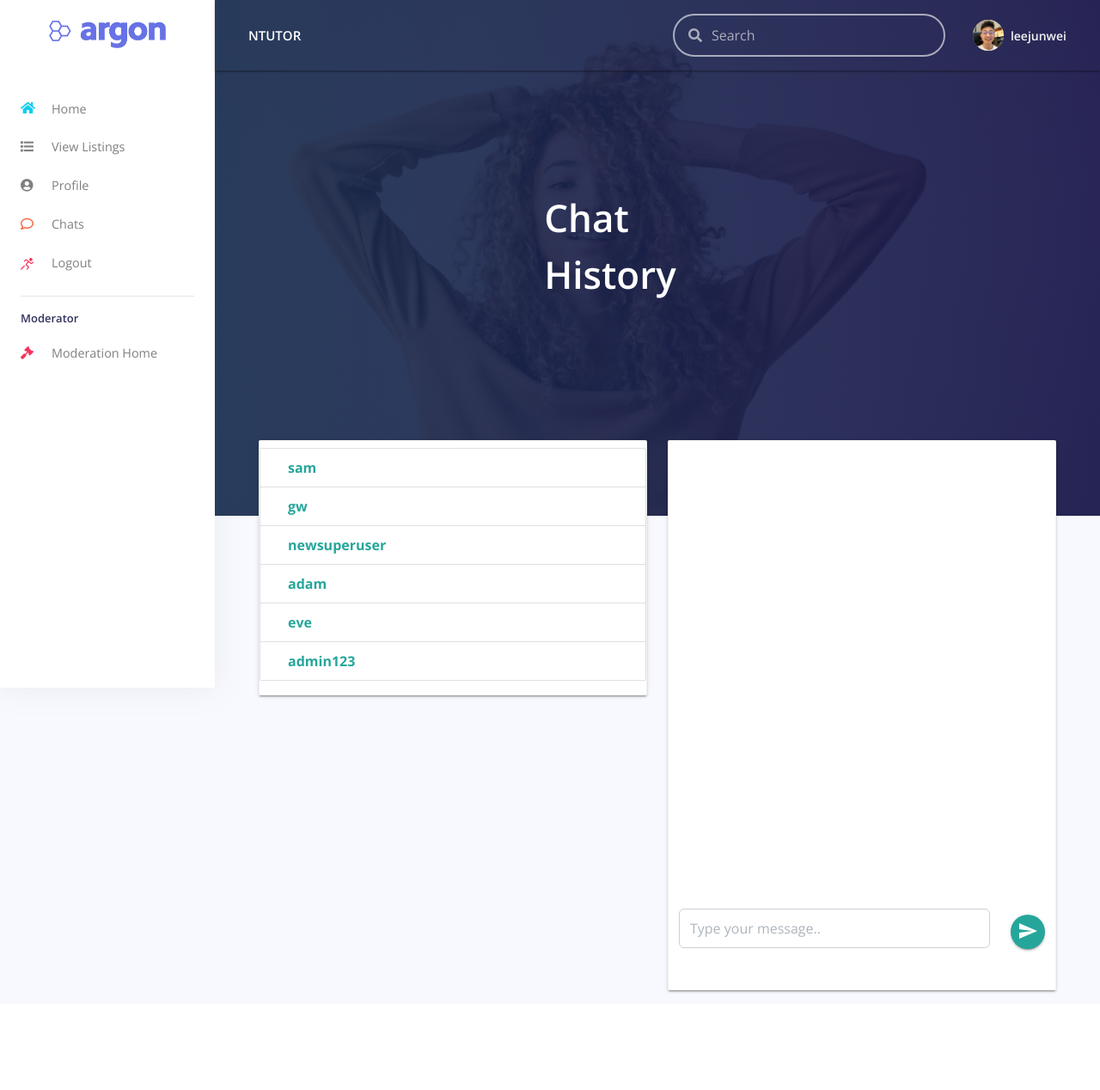
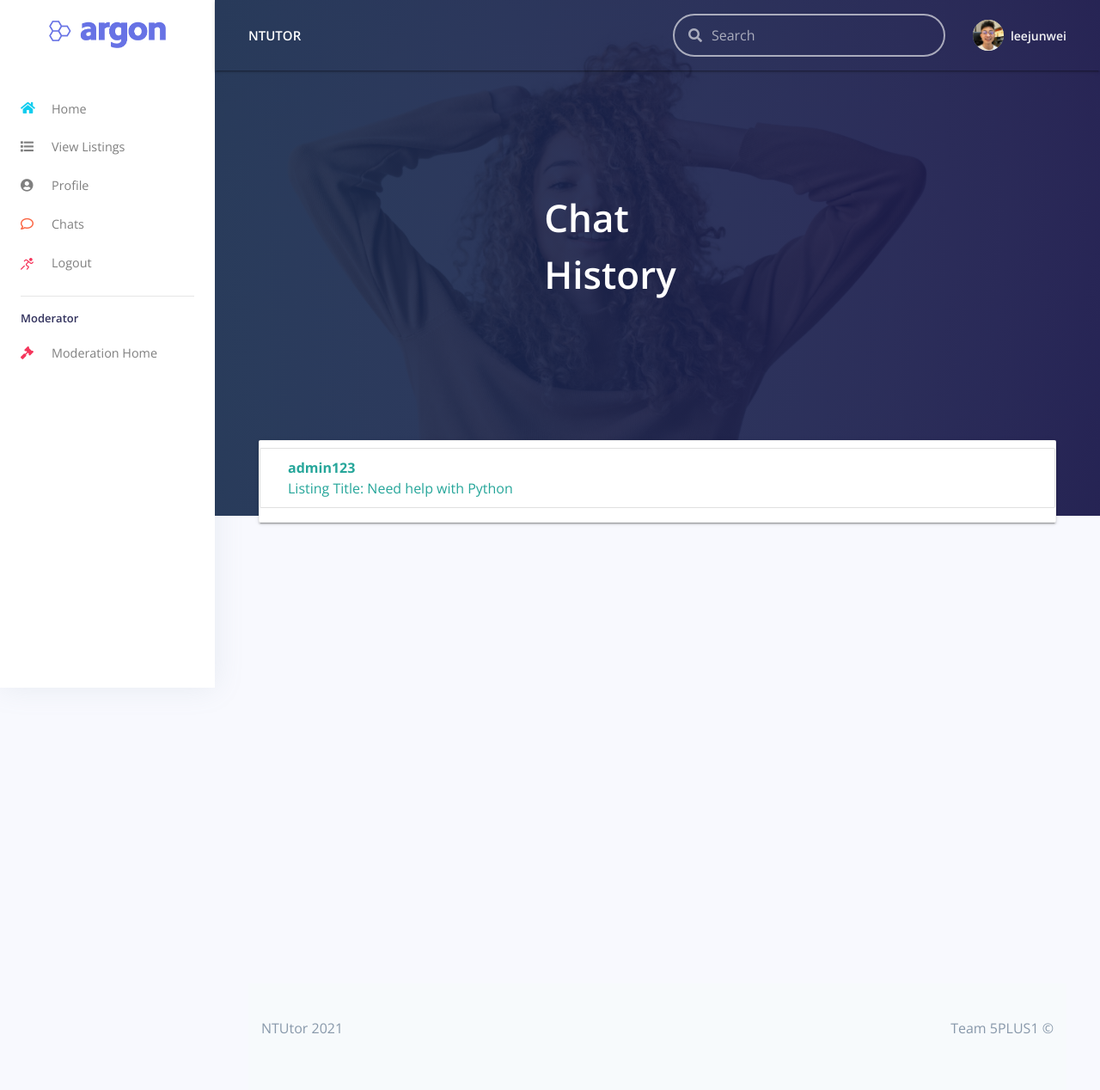
Before and after one commit to leejunweisg/NTUtor, a Django app: page /chat/ in a window 1280 px wide. Shown: the whole page at 86% size. Before the commit the page ends 1155 px from the top, so only its background shows below. Run offline with Django 3.2, Linux system fonts and the light colour scheme; a user stored in the database is signed in; data comes from the database, SQL or seed files in the repository; some libraries are stand-ins or nearby versions.

Commit message:
Chat History Completed

```diff
--- a/chats/views.py
+++ b/chats/views.py
@@ -52,32 +52,31 @@ def message_list(request, sender=None, receiver=None, listingID=None):
             return JsonResponse(serializer.data, status=201)
         return JsonResponse(serializer.errors, status=400)
 
-# View Listing the Users
-# Change to only history of users...(Function to be edited again)
+# View Chat History
 def chat_view(request):
     """Render the template with required context variables"""
     if not request.user.is_authenticated:
         return redirect('index')
     if request.method == "GET":
-        #print("chat.html")
+        h_list = get_history_list(request,Message.objects.all(),Listing.objects.all())
         return render(request, 'chat/chat_history.html',
                       {'users': User.objects.exclude(username=request.user.username), #Returning context for all users except the current logged-in user
-					  'messages': Message.objects.filter(message__isnull=False),
-					  'listing': Listing.objects.all()})
+					  'listings': Listing.objects.all(),
+					  'history_list': h_list})
 
-# TO be removed in future...
-def message_view(request, sender, receiver):
-    """Render the template with required context variables"""
-    if not request.user.is_authenticated:
-        return redirect('index')
-    if request.method == "GET":
-		#print("messages.html")
-        return render(request, "chat/messages.html",
-                      {'users': User.objects.exclude(username=request.user.username), #List of users
-                       'receiver': User.objects.get(id=receiver), # Receiver context user object for using in template
-                       'messages': Message.objects.filter(sender_id=sender, receiver_id=receiver) |
-								   Message.objects.filter(sender_id=receiver, receiver_id=sender)})
-
+# Function to get history list
+def get_history_list(request, messages, listings):
+	h_list = []
+	for message in messages:
+		for listing in listings:
+			if listing.listingID == message.listingID.pk:
+				if message.receiver_id == request.user.id:
+					value1 = int(str(request.user.id)+ str(message.sender_id) + str(message.listingID.pk))
+					h_list.append(value1)
+				elif message.sender_id == request.user.id:
+					value1 = int(str(request.user.id)+ str(message.receiver_id) + str(message.listingID.pk))
+					h_list.append(value1)
+	return list(set(h_list))
 
 # View to render template for sending and receiving messages
 # Takes arguments 'listingID' ,'sender' and 'receiver' to identify the message list to return
@@ -86,7 +85,6 @@ def message_listing_view(request, sender, receiver, listingID):
     if not request.user.is_authenticated:
         return redirect('index')
     if request.method == "GET":
-       # print("messages.html")
         return render(request, "chat/chat.html",
                       {'listing_id' : listingID,
 					   'users': User.objects.exclude(username=request.user.username), #List of users
@@ -94,3 +92,14 @@ def message_listing_view(request, sender, receiver, listingID):
                        'messages': Message.objects.filter(listingID=listingID,sender_id=sender, receiver_id=receiver) |
                                    Message.objects.filter(listingID=listingID,sender_id=receiver, receiver_id=sender), # Return context with message objects where users are either sender or receiver.
 						'listing': Listing.objects.get(listingID = listingID)})
+
+def message_view(request, sender, receiver):
+    """Render the template with required context variables"""
+    if not request.user.is_authenticated:
+        return redirect('index')
+    if request.method == "GET":
+        return render(request, "chat/messages.html",
+                      {'users': User.objects.exclude(username=request.user.username), #List of users
+                       'receiver': User.objects.get(id=receiver), # Receiver context user object for using in template
+                       'messages': Message.objects.filter(sender_id=sender, receiver_id=receiver) |
+								   Message.objects.filter(sender_id=receiver, receiver_id=sender)})
--- a/mainapp/templates/chat/chat_history.html
+++ b/mainapp/templates/chat/chat_history.html
@@ -8,7 +8,6 @@
 
 	<link href="https://fonts.googleapis.com/icon?family=Material+Icons" rel="stylesheet">
 	<link type="text/css" rel="stylesheet" href="{% static 'assets/css/style.css' %}"  media="screen,projection"/>
-
 	<link type="text/css" rel="stylesheet" href="{% static 'assets/css/materialize.css' %}"  media="screen,projection"/>
 
 	<script type="text/javascript" src="https://code.jquery.com/jquery-3.2.1.min.js"></script>
@@ -24,7 +23,7 @@
       <div class="container-fluid d-flex align-items-center">
         <div class="row">
           <div class="col-lg-7 col-md-10">
-            <h1 class="display-2 text-white", width = "100px">Chat History</h1>
+            <h1 class="display-2 text-white">Chat History<h1>
           </div>
         </div>
       </div>
@@ -35,21 +34,31 @@
 			<div class="row">
 				<div class="col s3">
 					<div class="card">
+					{% if history_list|length == 0%} <!-- if no messages -->
+						<span class="title" style="font-weight: bolder">You have no messages</span>
+					{% else %} <!-- if got messages -->
 						<div class="collection">
-							<!-- to be updated to only show user chat history instead of all users-->
-							{% for user in users %}
-							<a href="{% url 'chat' request.user.id user.id %}" id="user{{ user.id }}" class="collection-item row">
-								<!--add profile picture-->
-								<!--<img src="https://frontend-1.adjust.com/new-assets/images/site-images/interface/user.svg" class="col s4">-->
+							{% for item in history_list %}
+							<a href="{% url 'chat' item|get_digit:'3' item|get_digit:'2' item|get_digit:'1' %}" id="user{{item|get_digit:'2'}}" class="collection-item row">
 								<div class="col s8">
-								<span class="title" style="font-weight: bolder">{{ user.username }}</span>
+								{% for user in users %}
+									{% if item|get_digit:'2' == user.id %}
+										<span class="title" style="font-weight: bolder">{{user.username}}</span></br>
+									{% endif %}
+								{% endfor %}
+								{% for listing in listings %}
+									{% if item|get_digit:'1' == listing.listingID %}
+										<span>Listing Title: {{ listing.title }}</span>
+									{% endif %}
+								{% endfor %}
 								</div>
 							</a>
 							{% endfor %}
 						</div>
+					{% endif %}
 					</div>
 				</div>
-			<div class="col s9">
+			<!--<div class="col s9">
 				<div class="card">
 					<div id="board" class="section grey lighten-3" style="height: 68vh; padding: 5px; overflow-y: scroll">
 						{% block messages %}
@@ -60,41 +69,21 @@
 						<div class="row">
 							<div class="col s11">
 								<div class="input-field">
-									<input class="form-control form-control-alternative" placeholder="Type your message.." type="text" input id="id_message" width=180%>
-									<!--<input id="id_message" name="message" type="text" placeholder="Type your message..">-->
+									<input class="form-control form-control-alternative" placeholder="Type your message.." type="text" input id="id_message">
 								</div>
 							</div>
-							<div class="col s11" style="line-height: 50px" align='right'>
-								<!--<button class="btn btn-primary"><i class="material-icons">send</i></button>-->
+						<div class="col s11" style="line-height: 50px" align='right'>
 								<button class="btn btn-floating blue waves-effect waves-light"><i class="material-icons">send</i></button>
 							</div>
 						</div>
 					</form>
 				</div>
-			</div>
+			</div> -->
 			</div>
 		</div>
+
+		{% include "includes/footer.html" %}
+
 	</div>
 
-    <script>
-        // For receiving, set global variables to be used by the 'receive' function
-        sender_id = "{{ receiver.id }}"; //Context variable for receiver
-        receiver_id = "{{ request.user.id }}"; //Context variable for current logged in user
-		//listing_id = "{{ request.listing.id }}";
-
-        //For sending
-        $(function () {
-            scrolltoend(); // Function to show the latest message, which is at the bottom of the message box, by scrolling to the end
-            //Handling the submit event to send the message.
-            $('#chat-box').on('submit', function (event) {
-                event.preventDefault();
-                var message = $('#id_message');
-				//change listing_id to request.listing.id? not sure. need get listing id dynamically when chat button clicked.
-				//TO BE EDITED WHEN MERGED!!
-                send('2','{{ request.user.username }}', '{{ receiver.username }}', message.val()); //Send function will be defined within 'chat.js'
-                message.val(''); //Clear content of the the input field after sending
-            })
-        })
-    </script>
-
 	{% endblock content %}
```
Also changed, not shown: mainapp/templates/chat/messages.html (deleted, +0 -25 lines).
